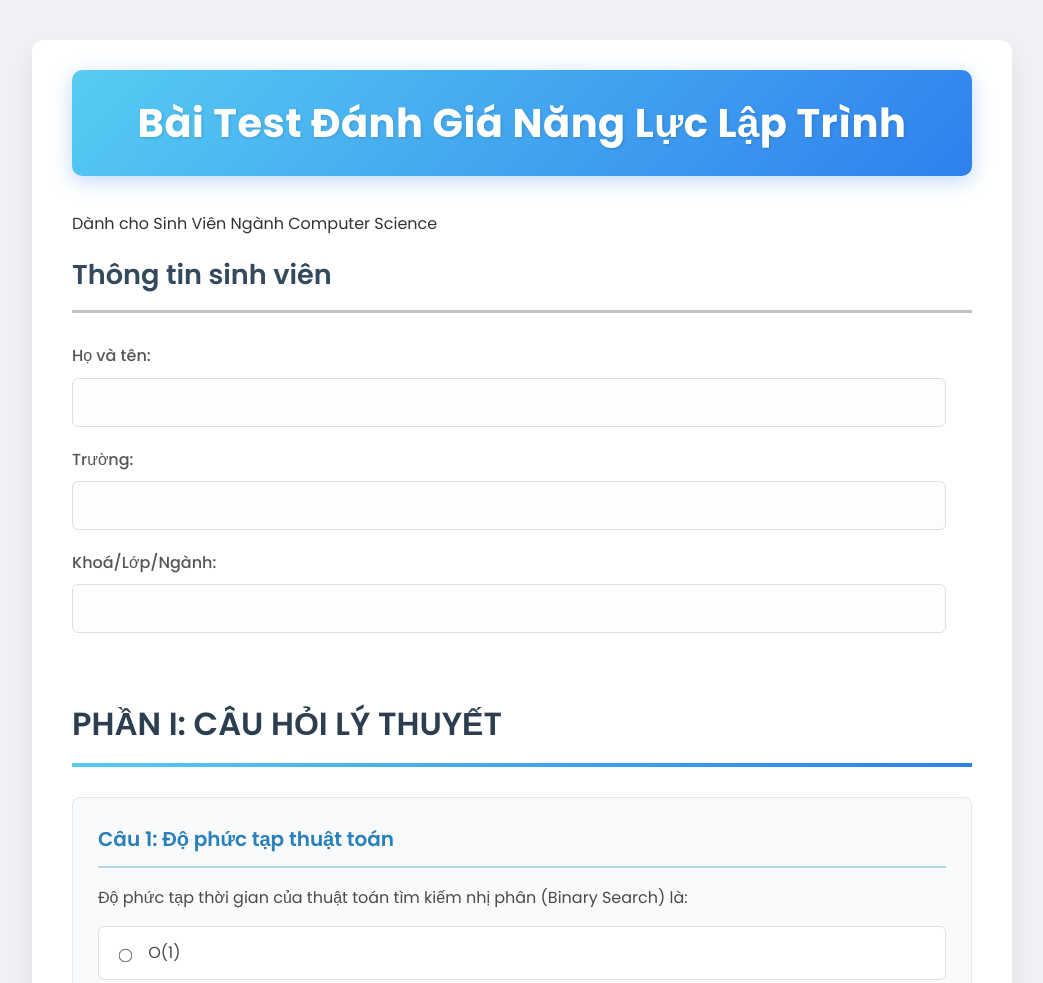
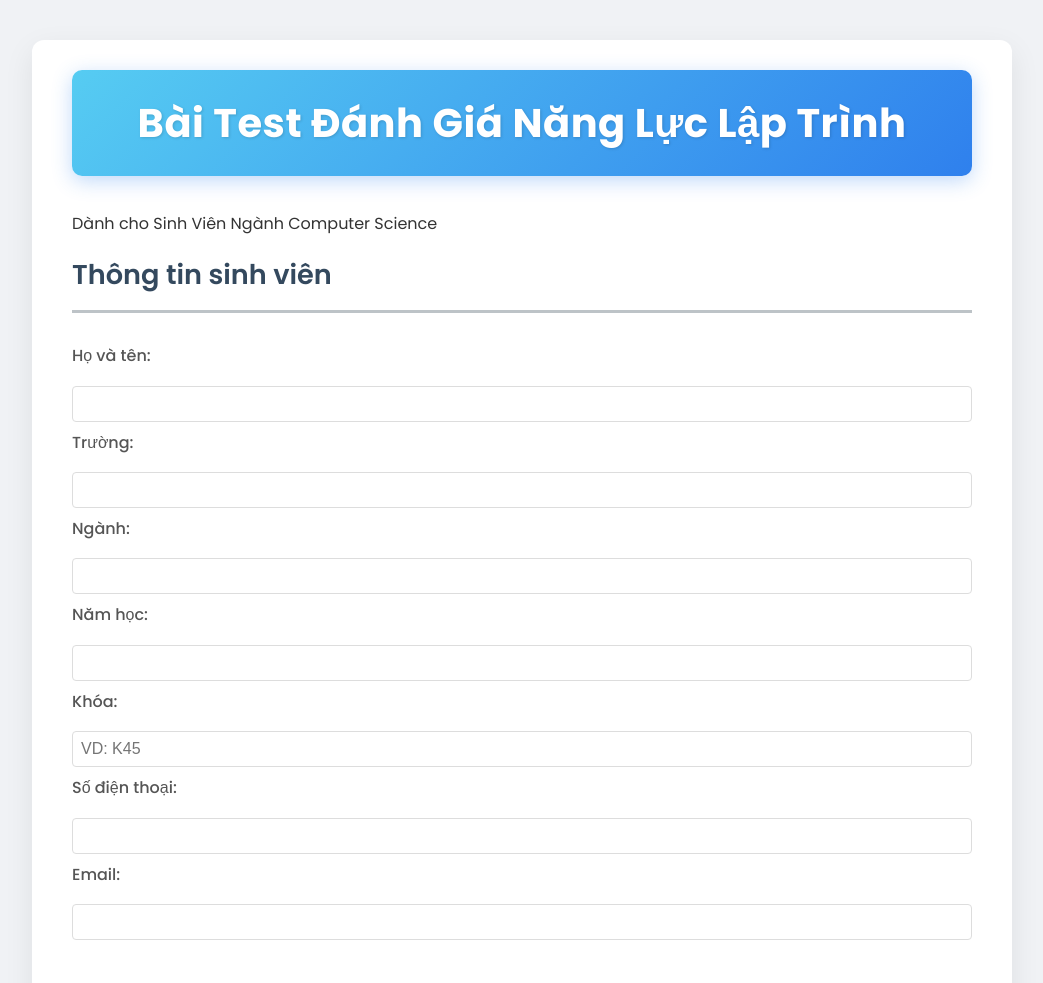
Before and after one commit to NguyenLuuDucMinh/assessment-web-app, a plain HTML site: page index.html in a window 1280 px wide. Shown: the top 983 px of the page, without its empty margins (118-1161 px from the left). Drawn offline with Linux system fonts and the light colour scheme.

Commit message:
add info sinhvien,edit app-script.js

```diff
--- a/index.html
+++ b/index.html
@@ -19,8 +19,20 @@
             <label for="studentSchool">Trường:</label>
             <input type="text" id="studentSchool" name="studentSchool" required>
 
-            <label for="studentCourse">Khoá/Lớp/Ngành:</label>
+            <label for="studentCourse">Ngành:</label>
             <input type="text" id="studentCourse" name="studentCourse" required>
+
+            <label for="studentYear">Năm học:</label>
+            <input type="number" id="studentYear" name="studentYear" min="1" max="6" required>
+
+            <label for="studentClass">Khóa:</label>
+            <input type="text" id="studentClass" name="studentClass" placeholder="VD: K45" required>
+
+            <label for="studentPhone">Số điện thoại:</label>
+            <input type="tel" id="studentPhone" name="studentPhone" pattern="[0-9]{10}" required>
+
+            <label for="studentEmail">Email:</label>
+            <input type="email" id="studentEmail" name="studentEmail" required>
         </div>
 
         <form id="quiz-form">
--- a/script.js
+++ b/script.js
@@ -17,7 +17,7 @@ document.addEventListener('DOMContentLoaded', () => {
     // !!! QUAN TRỌNG: API Key không nên để lộ trực tiếp trong code client-side ở môi trường production.
     // !!! Đây là phiên bản demo, hãy cân nhắc các biện pháp bảo mật API Key của bạn.
     const GEMINI_API_KEY = 'AIzaSyCSd73INjzoI4vOxQhsQwJIABFO0ocjdo0'; // API Key của bạn
-    const GOOGLE_SHEET_APP_SCRIPT_URL = 'https://script.google.com/macros/s/AKfycbyrPaTBVhgpNlxJuM8ZOiZOIJaFX0ocKkSX7Zsnt7FltL5c1yHyf5uQkHVHcIYkobRQOg/exec';
+    const GOOGLE_SHEET_APP_SCRIPT_URL = 'https://script.google.com/macros/s/AKfycbxAINqAGJBCYazM29GgTF3DzN6dm5PpdNaVXs4q7mXnvt5kY8KoRI2OYP9SDvSHHCKM/exec'; // URL Web App của bạn
     // --------------------
 
     let questionsData = [];
@@ -93,6 +93,10 @@ document.addEventListener('DOMContentLoaded', () => {
             name: studentNameInput.value.trim(),
             school: studentSchoolInput.value.trim(),
             course: studentCourseInput.value.trim(),
+            year: document.getElementById('studentYear').value,
+            class: document.getElementById('studentClass').value.trim(),
+            phone: document.getElementById('studentPhone').value.trim(),
+            email: document.getElementById('studentEmail').value.trim(),
             submissionTime: new Date().toLocaleString('vi-VN')
         };
 
@@ -378,7 +382,7 @@ document.addEventListener('DOMContentLoaded', () => {
     }
 
     async function saveToGoogleSheet(data) {
-        const SCRIPT_URL = 'https://script.google.com/macros/s/AKfycbyrPaTBVhgpNlxJuM8ZOiZOIJaFX0ocKkSX7Zsnt7FltL5c1yHyf5uQkHVHcIYkobRQOg/exec'; // Thay bằng URL của bạn
+        const SCRIPT_URL = 'https://script.google.com/macros/s/AKfycbxAINqAGJBCYazM29GgTF3DzN6dm5PpdNaVXs4q7mXnvt5kY8KoRI2OYP9SDvSHHCKM/exec'; // Thay bằng URL của bạn
 
         try {
             const response = await fetch(SCRIPT_URL, {
--- a/style.css
+++ b/style.css
@@ -72,7 +72,6 @@ h2 {
     font-size: 1.8em;
 }
 
-
 /* --- CÁC PHẦN CÒN LẠI GIỮ NGUYÊN HOẶC CHỈNH NHẸ --- */
 
 #student-info-form label {
@@ -82,24 +81,34 @@ h2 {
     color: #555;
 }
 
-#student-info-form input[type="text"] {
-    width: calc(100% - 26px);
-    padding: 12px;
-    margin-bottom: 20px;
-    border: 1px solid #dcdfe6;
-    background-color: #fdfdfd;
-    color: #333;
-    border-radius: 6px;
+#student-info-form input[type="text"],
+#student-info-form input[type="number"],
+#student-info-form input[type="tel"],
+#student-info-form input[type="email"] {
+    width: 100%;
+    padding: 8px;
+    margin: 8px 0;
+    border: 1px solid #ddd;
+    border-radius: 4px;
     box-sizing: border-box;
-    transition: border-color 0.3s, box-shadow 0.3s;
-    font-family: 'Poppins', sans-serif;
-    font-size: 0.95em;
+    font-size: 16px;
 }
 
-#student-info-form input[type="text"]:focus {
-    border-color: #3498db;
-    box-shadow: 0 0 0 3px rgba(52, 152, 219, 0.15);
+#student-info-form input:focus {
     outline: none;
+    border-color: #4CAF50;
+    box-shadow: 0 0 5px rgba(76, 175, 80, 0.3);
+}
+
+/* Đảm bảo input number không có mũi tên */
+#student-info-form input[type="number"]::-webkit-inner-spin-button,
+#student-info-form input[type="number"]::-webkit-outer-spin-button {
+    -webkit-appearance: none;
+    margin: 0;
+}
+
+#student-info-form input[type="number"] {
+    -moz-appearance: textfield;
 }
 
 .question-block {
@@ -120,7 +129,6 @@ h2 {
     padding-bottom: 10px;
     border-bottom: 2px solid #aed6f1; /* Đường kẻ xanh nhạt hơn */
 }
-
 
 .question-block > p:first-of-type,
 .question-block > div:first-of-type {
@@ -231,7 +239,6 @@ button[type="submit"]:disabled {
 #results-container #overall-feedback h3:first-child {
     margin-top: 0;
 }
-
 
 #detailed-feedback .feedback-item {
     margin-bottom: 20px;
```
Also changed, not shown: app-script.js (+15 -12 lines).
